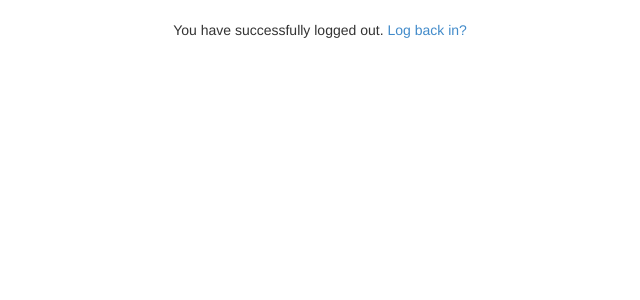
After one commit to wdfn/bfc-volunteer-trainer, a Django app: template freeclinic/trainingtracker/templates/bfctraining/logout.html in a window 1280 px wide. The commit adds this page. Shown: the top 300 px of the page, without its empty margins (320-960 px from the left). Run offline with Django 3.2, Linux system fonts and the light colour scheme; the template is opened without the code that fills it, so the values that code supplies are empty; some libraries are stand-ins or nearby versions.

Commit message:
added log out page

```diff
--- a/freeclinic/trainingtracker/templates/bfctraining/base.html
+++ b/freeclinic/trainingtracker/templates/bfctraining/base.html
@@ -15,8 +15,9 @@
 </head>
 
 <body>
-	<div id = "wrapper">
+
 	{% block sidebar %}
+    <div id = "wrapper">
 		<div id="sidebar-wrapper">
             <ul class="sidebar-nav">
             	<li class="close-button">
@@ -24,6 +25,12 @@
             	</li>
                 <li class="sidebar-brand">
                     Hello, {{ curr_user.name }}
+                </li>
+                <li>
+                    <ul>
+                        <li><a href="/logout">Log out</a></li>
+                        <li><a href="/index">Return to home page</a></li>
+                    </ul>
                 </li>
                 <li><h3 class="gray"> Section: {{ curr_user.section }}</h3></li>
                 <li><h3 class="gray"> My Courses: </h3></li>
@@ -47,12 +54,15 @@
         	}
     	});
     	</script>
-    {% endblock %}
+
+        {% endblock %}
+
         <div id = "page-content-wrapper">
-		  {% block content %}
-		  {% endblock %}
-		</div>
-	</div>
+    	  {% block content %}
+    	  {% endblock %}
+    	</div>
+    </div> <!-- this end div corresponds to <div id="wrapper"> at the beginning of the sidebar block. It starts there and ends here so that the side bar shows up on pages iff it's needed-->
+
 
 </body>
 </html>
--- /dev/null
+++ b/freeclinic/trainingtracker/templates/bfctraining/logout.html
@@ -0,0 +1,10 @@
+{% extends "bfctraining/base.html" %}
+{% block sidebar %}
+{% endblock %}
+
+{% block content %}
+<div class="centered">
+	You have successfully logged out.
+	<a href="/login"> Log back in? </a>
+</div>
+{% endblock %}
--- a/freeclinic/trainingtracker/urls.py
+++ b/freeclinic/trainingtracker/urls.py
@@ -10,4 +10,5 @@ urlpatterns = patterns('',
     url(r'^nosectionfound/$', views.noSectionFound, name='nosectionfound'),
     # I rename the template so we don't need a basically empty 'registration' directory
     url(r'^login/$', auth_views.login, {'template_name': 'bfctraining/login.html'}),
+    url(r'^logout/$', views.logout_view, name='logout'),
 )
--- a/freeclinic/trainingtracker/views.py
+++ b/freeclinic/trainingtracker/views.py
@@ -3,7 +3,9 @@ from django.http import HttpResponse
 from trainingtracker.models import Course, Trainee, Section, Attendance, SkillCompletion
 from django.contrib.auth.models import User
 from django.contrib.auth.decorators import login_required
+from django.contrib.auth import logout
 from django.utils.html import escape
+
 # Create your views here.
 
 # TODO:
@@ -91,3 +93,7 @@ def settings(request):
 @login_required
 def noSectionFound(request):
     return HttpResponse("Place-holder for no section page.")
+
+def logout_view(request):
+    logout(request)
+    return render(request, "bfctraining/logout.html")
```
